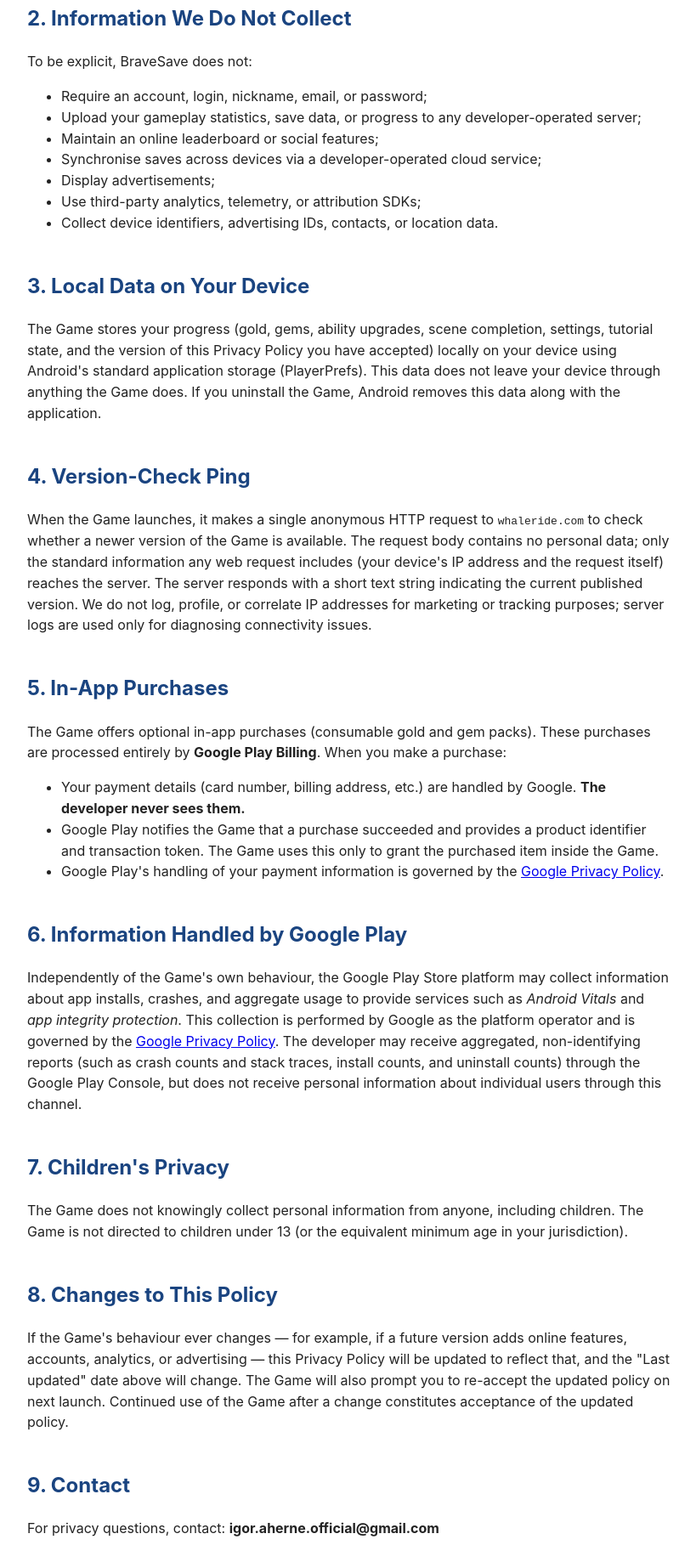
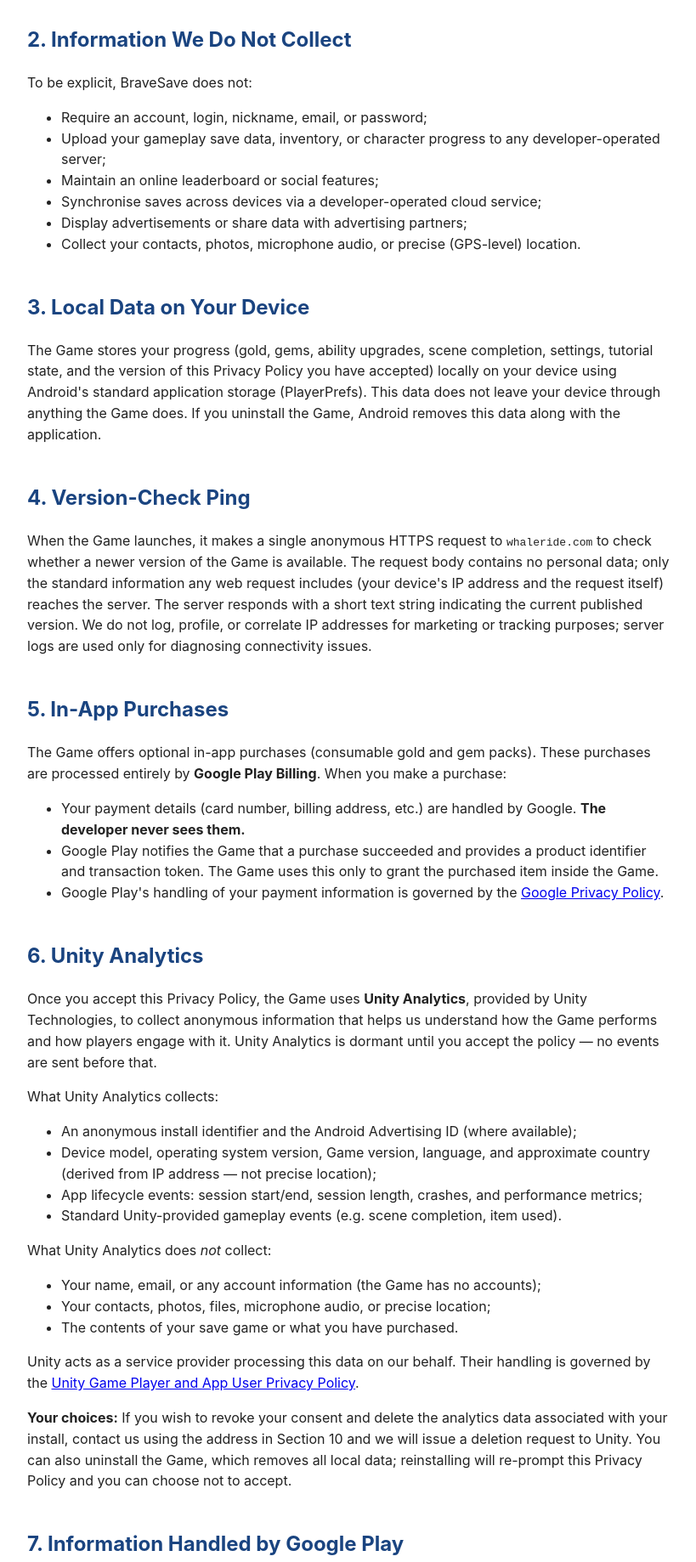
Before and after one commit to IgorAherne/bravesave-privacy, a plain HTML site: page index.html in a window 1280 px wide. Shown: the part 515-2353 px from the top of the page at 85% size, without its empty margins (228-1047 px from the left). Drawn offline with Linux system fonts and the light colour scheme.

Commit message:
Revise Privacy Policy for BraveSave game

```diff
--- a/index.html
+++ b/index.html
@@ -21,25 +21,24 @@
 <p>This Privacy Policy describes how Igor Aherne ("we", "us", or "the developer") handles information in connection with the game <strong>BraveSave</strong> (the "Game") on Android devices. By installing or playing the Game, you agree to the practices described below.</p>
 
 <h2>1. Summary</h2>
-<p>BraveSave is a single-player game. <strong>The Game does not collect or store personal information about you on any developer-operated server.</strong> Your gameplay progress is saved locally on your device only. The only outbound connections the Game itself makes are: (a) a small, anonymous version-check ping on launch, and (b) the Google Play Billing flow when you choose to make an in-app purchase.</p>
+<p>BraveSave is a single-player game. The developer does not run any account, save-sync, or social-feature server, and your gameplay save data stays on your device. The Game makes the following outbound connections: (a) a small anonymous version-check ping on launch; (b) the Google Play Billing flow when you choose to make an in-app purchase; and (c) Unity Analytics, which collects anonymous gameplay and diagnostic statistics to help us improve the Game. Unity Analytics only starts after you accept this Privacy Policy on first launch — see Section 6 for details.</p>
 
 <h2>2. Information We Do Not Collect</h2>
 <p>To be explicit, BraveSave does not:</p>
 <ul>
   <li>Require an account, login, nickname, email, or password;</li>
-  <li>Upload your gameplay statistics, save data, or progress to any developer-operated server;</li>
+  <li>Upload your gameplay save data, inventory, or character progress to any developer-operated server;</li>
   <li>Maintain an online leaderboard or social features;</li>
   <li>Synchronise saves across devices via a developer-operated cloud service;</li>
-  <li>Display advertisements;</li>
-  <li>Use third-party analytics, telemetry, or attribution SDKs;</li>
-  <li>Collect device identifiers, advertising IDs, contacts, or location data.</li>
+  <li>Display advertisements or share data with advertising partners;</li>
+  <li>Collect your contacts, photos, microphone audio, or precise (GPS-level) location.</li>
 </ul>
 
 <h2>3. Local Data on Your Device</h2>
 <p>The Game stores your progress (gold, gems, ability upgrades, scene completion, settings, tutorial state, and the version of this Privacy Policy you have accepted) locally on your device using Android's standard application storage (PlayerPrefs). This data does not leave your device through anything the Game does. If you uninstall the Game, Android removes this data along with the application.</p>
 
 <h2>4. Version-Check Ping</h2>
-<p>When the Game launches, it makes a single anonymous HTTP request to <code>whaleride.com</code> to check whether a newer version of the Game is available. The request body contains no personal data; only the standard information any web request includes (your device's IP address and the request itself) reaches the server. The server responds with a short text string indicating the current published version. We do not log, profile, or correlate IP addresses for marketing or tracking purposes; server logs are used only for diagnosing connectivity issues.</p>
+<p>When the Game launches, it makes a single anonymous HTTPS request to <code>whaleride.com</code> to check whether a newer version of the Game is available. The request body contains no personal data; only the standard information any web request includes (your device's IP address and the request itself) reaches the server. The server responds with a short text string indicating the current published version. We do not log, profile, or correlate IP addresses for marketing or tracking purposes; server logs are used only for diagnosing connectivity issues.</p>
 
 <h2>5. In-App Purchases</h2>
 <p>The Game offers optional in-app purchases (consumable gold and gem packs). These purchases are processed entirely by <strong>Google Play Billing</strong>. When you make a purchase:</p>
@@ -49,16 +48,38 @@
   <li>Google Play's handling of your payment information is governed by the <a href="https://policies.google.com/privacy" target="_blank" rel="noopener">Google Privacy Policy</a>.</li>
 </ul>
 
-<h2>6. Information Handled by Google Play</h2>
+<h2>6. Unity Analytics</h2>
+<p>Once you accept this Privacy Policy, the Game uses <strong>Unity Analytics</strong>, provided by Unity Technologies, to collect anonymous information that helps us understand how the Game performs and how players engage with it. Unity Analytics is dormant until you accept the policy — no events are sent before that.</p>
+
+<p>What Unity Analytics collects:</p>
+<ul>
+  <li>An anonymous install identifier and the Android Advertising ID (where available);</li>
+  <li>Device model, operating system version, Game version, language, and approximate country (derived from IP address — not precise location);</li>
+  <li>App lifecycle events: session start/end, session length, crashes, and performance metrics;</li>
+  <li>Standard Unity-provided gameplay events (e.g. scene completion, item used).</li>
+</ul>
+
+<p>What Unity Analytics does <em>not</em> collect:</p>
+<ul>
+  <li>Your name, email, or any account information (the Game has no accounts);</li>
+  <li>Your contacts, photos, files, microphone audio, or precise location;</li>
+  <li>The contents of your save game or what you have purchased.</li>
+</ul>
+
+<p>Unity acts as a service provider processing this data on our behalf. Their handling is governed by the <a href="https://unity.com/legal/game-player-and-app-user-privacy-policy" target="_blank" rel="noopener">Unity Game Player and App User Privacy Policy</a>.</p>
+
+<p><strong>Your choices:</strong> If you wish to revoke your consent and delete the analytics data associated with your install, contact us using the address in Section 10 and we will issue a deletion request to Unity. You can also uninstall the Game, which removes all local data; reinstalling will re-prompt this Privacy Policy and you can choose not to accept.</p>
+
+<h2>7. Information Handled by Google Play</h2>
 <p>Independently of the Game's own behaviour, the Google Play Store platform may collect information about app installs, crashes, and aggregate usage to provide services such as <em>Android Vitals</em> and <em>app integrity protection</em>. This collection is performed by Google as the platform operator and is governed by the <a href="https://policies.google.com/privacy" target="_blank" rel="noopener">Google Privacy Policy</a>. The developer may receive aggregated, non-identifying reports (such as crash counts and stack traces, install counts, and uninstall counts) through the Google Play Console, but does not receive personal information about individual users through this channel.</p>
 
-<h2>7. Children's Privacy</h2>
+<h2>8. Children's Privacy</h2>
 <p>The Game does not knowingly collect personal information from anyone, including children. The Game is not directed to children under 13 (or the equivalent minimum age in your jurisdiction).</p>
 
-<h2>8. Changes to This Policy</h2>
-<p>If the Game's behaviour ever changes — for example, if a future version adds online features, accounts, analytics, or advertising — this Privacy Policy will be updated to reflect that, and the "Last updated" date above will change. The Game will also prompt you to re-accept the updated policy on next launch. Continued use of the Game after a change constitutes acceptance of the updated policy.</p>
+<h2>9. Changes to This Policy</h2>
+<p>If the Game's behaviour ever changes — for example, if a future version adds online accounts, save sync, social features, or advertising — this Privacy Policy will be updated to reflect that, and the "Last updated" date above will change. The Game will also prompt you to re-accept the updated policy on next launch. Continued use of the Game after a change constitutes acceptance of the updated policy.</p>
 
-<h2>9. Contact</h2>
+<h2>10. Contact</h2>
 <p>For privacy questions, contact: <strong>igor.aherne.official@gmail.com</strong></p>
 
 <p class="muted" style="margin-top:3em;">© 2026 Igor Aherne. All rights reserved.</p>
```
